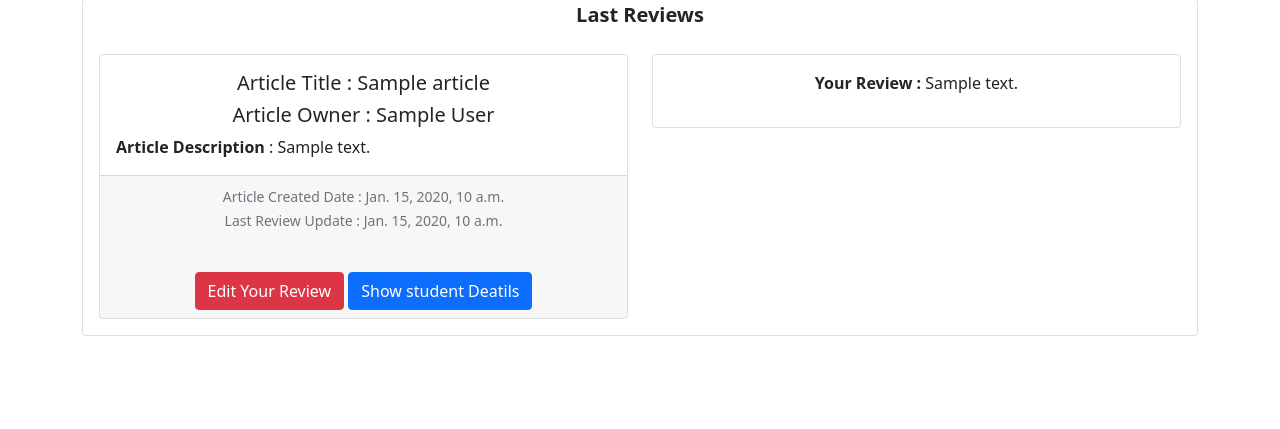
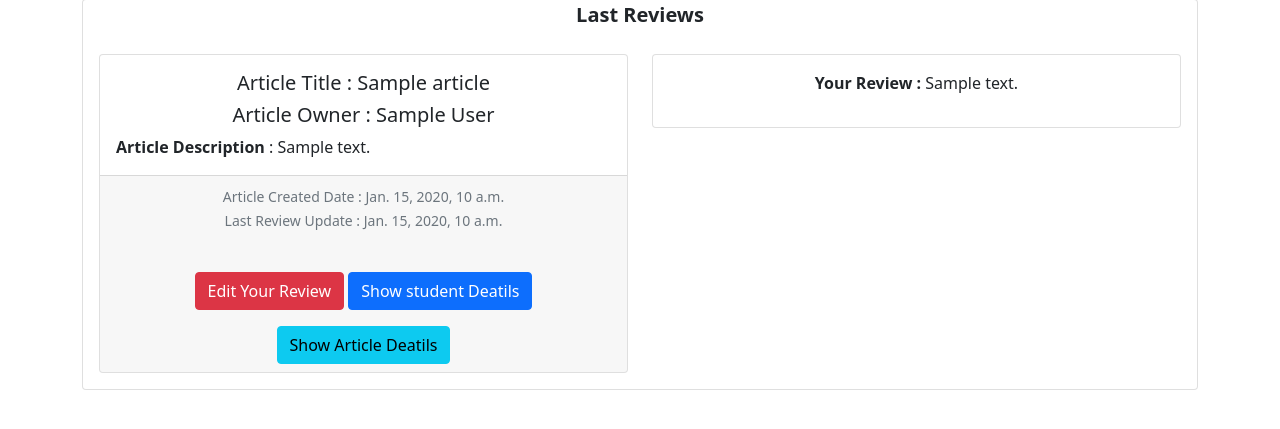
Before and after one commit to capamir/article, a Django app: page /article/profile/last_reviews/ in a window 1280 px wide. Shown: the part 89-518 px from the top of the page. Run offline with Django 4.2, Linux system fonts and the light colour scheme; a user stored in the database is signed in; tables that the repository leaves empty hold one stand-in row (values such as "Sample post"); some libraries are stand-ins or nearby versions.

Commit message:
add show article detail btn to professor panel

```diff
--- a/userPanel_module/templates/userPanel_module/professor_view/Articles_for_review.html
+++ b/userPanel_module/templates/userPanel_module/professor_view/Articles_for_review.html
@@ -16,6 +16,7 @@
                             <a href="{% url 'userpanel:add_new_review' review_id=review.id %}" class="btn btn-danger btn-md mt-3">Review This Article</a>
                             {#           Profossor should have permision to access profile_view                 #}
                             <a href="{% url 'account:profile_detail' pk=review.article.owner.profile.id %}" class="btn btn-primary btn-md mt-3">Show student Deatils</a>
+                            <a href="{% url 'userPanel_module:show_article' article_id=review.article_id %}" class="btn btn-info btn-md mt-3">Show Article Deatils</a>
                         </div>
                     </div>
             </div>
--- a/userPanel_module/templates/userPanel_module/professor_view/last_reviews.html
+++ b/userPanel_module/templates/userPanel_module/professor_view/last_reviews.html
@@ -30,6 +30,7 @@
                                                 <a href="{% url 'userPanel_module:edit_review' review_id=review.id %}" class="btn btn-danger btn-md mt-3">Edit Your Review</a>
                                                 {#           Profossor should have permision to access profile_view                 #}
                                                 <a href="{% url 'account:profile_detail' pk=review.article.owner.profile.id %}" class="btn btn-primary btn-md mt-3">Show student Deatils</a>
+                                                 <a href="{% url 'userPanel_module:show_article' article_id=review.article_id %}" class="btn btn-info btn-md mt-3">Show Article Deatils</a>
                                             </div>
                                         </div>
                                 </div>
--- a/userPanel_module/views.py
+++ b/userPanel_module/views.py
@@ -60,7 +60,7 @@ class AddNewArticle(View):
         }
         return render(request, "userPanel_module/student_view/add_new_article.html", context)
 
-# todo: show uploded file in this view
+
 class showArticle(View):
     def get(self, request, article_id):
         find_article = Article.objects.get(id=article_id)
@@ -115,7 +115,6 @@ class ProfessorView(TemplateView):
         return context
 
 # todo : convert listView to View for better perfomance
-# todo: check articles query
 class ProfessorArticles_for_review_View(ListView):
     model = Review
     template_name = 'userPanel_module/professor_view/Articles_for_review.html'
```
Also changed, not shown: articles/migrations/0011_alter_review_body.py (added), articles/migrations/0012_alter_review_body.py (added).
